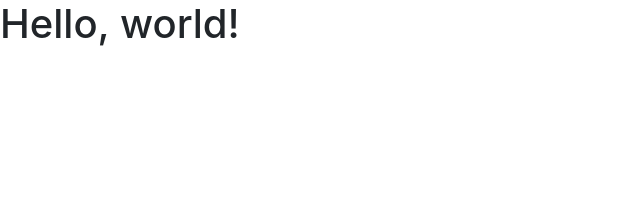
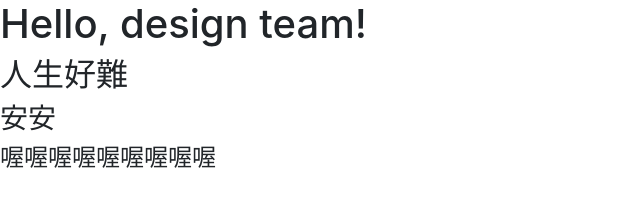
Before and after one commit to peichiachang/peichiachang.github.io, a plain HTML site: page lesson1/index.html in a window 1280 px wide. Shown: the whole page, without its empty margins (0-640 px from the left). Drawn offline with nearby package versions, Linux system fonts and the light colour scheme.

Commit message:
wording  changes

```diff
--- a/lesson1/index.html
+++ b/lesson1/index.html
@@ -8,15 +8,17 @@
         <!-- Bootstrap CSS -->
         <link rel="stylesheet" href="https://stackpath.bootstrapcdn.com/bootstrap/4.1.1/css/bootstrap.min.css" integrity="sha384-WskhaSGFgHYWDcbwN70/dfYBj47jz9qbsMId/iRN3ewGhXQFZCSftd1LZCfmhktB" crossorigin="anonymous">
 
-        <title>Hello, world!</title>
+        <title>Hello, whoscall!</title>
     </head>
     <body>
-        <h1>Hello, world!</h1>
+        <h1>Hello, design team!</h1>
+        <h2>人生好難</h2>
+        <h3>安安</h3>
+        <h4>喔喔喔喔喔喔喔喔喔</h4>
 
         <!-- Optional JavaScript -->
         <!-- jQuery first, then Popper.js, then Bootstrap JS -->
         <script src="https://code.jquery.com/jquery-3.3.1.slim.min.js" integrity="sha384-q8i/X+965DzO0rT7abK41JStQIAqVgRVzpbzo5smXKp4YfRvH+8abtTE1Pi6jizo" crossorigin="anonymous"></script>
-        <script src="https://cdnjs.cloudflare.com/ajax/libs/popper.js/1.14.3/umd/popper.min.js" integrity="sha384-ZMP7rVo3mIykV+2+9J3UJ46jBk0WLaUAdn689aCwoqbBJiSnjAK/l8WvCWPIPm49" crossorigin="anonymous"></script>
         <script src="https://stackpath.bootstrapcdn.com/bootstrap/4.1.1/js/bootstrap.min.js" integrity="sha384-smHYKdLADwkXOn1EmN1qk/HfnUcbVRZyYmZ4qpPea6sjB/pTJ0euyQp0Mk8ck+5T" crossorigin="anonymous"></script>
     </body>
 </html>
```
